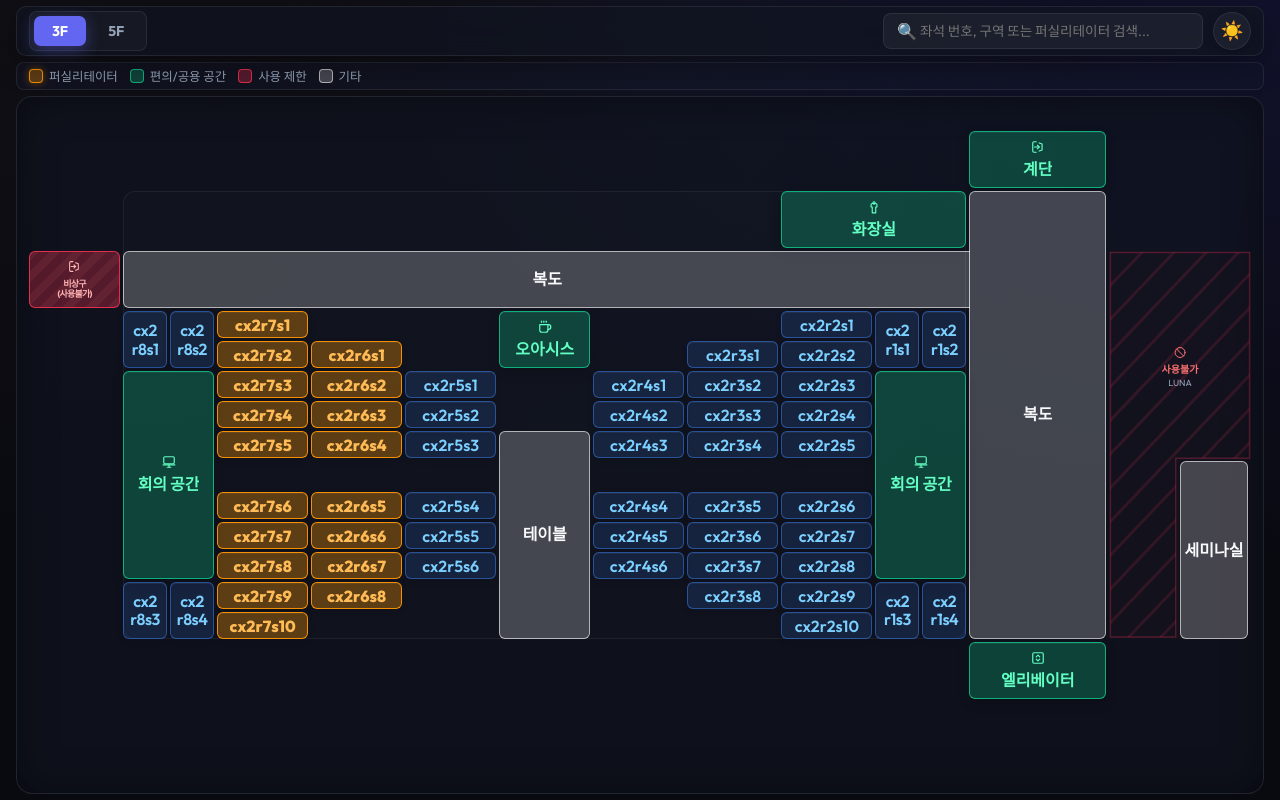
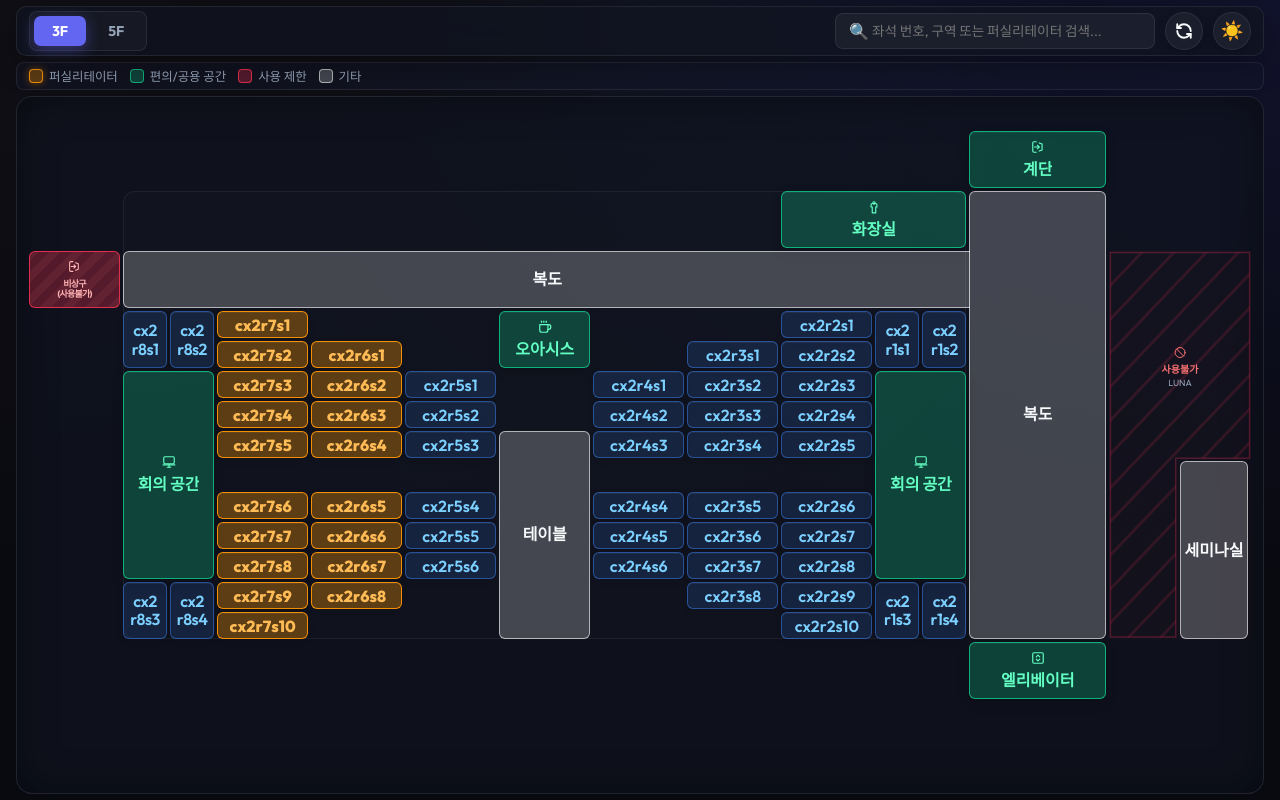
Before and after one commit to pnlkc/SeatingChart, a React (Vite) app: page / in a window 1280 px wide. Built offline with nearby package versions, Linux system fonts and the light colour scheme.

Commit message:
perf: 180도 뷰 회전 시 렌더링 프레임 병목 최적화

```diff
--- a/src/App.css
+++ b/src/App.css
@@ -1272,3 +1272,76 @@
   transition: transform 0.12s cubic-bezier(0.25, 0.46, 0.45, 0.94);
   will-change: transform;
 }
+
+/* 뷰 방향 전환 래퍼 및 회전 애니메이션 (GPU 3D 가속 적용) */
+.seating-grid-rotation-wrapper {
+  display: block;
+  transition: transform 0.4s cubic-bezier(0.25, 0.46, 0.45, 0.94);
+  will-change: transform;
+  backface-visibility: hidden;
+  perspective: 1000px;
+}
+
+/* 180도 회전 시 내부 콘텐츠(글자, 아이콘 등) 역보정 (개별 애니메이션 제거로 병목 최적화) */
+.seating-grid-rotation-wrapper[style*="rotate(180deg)"] .grid-cell .cell-icon-wrapper,
+.seating-grid-rotation-wrapper[style*="rotate(180deg)"] .grid-cell .cell-text,
+.seating-grid-rotation-wrapper[style*="rotate(180deg)"] .restricted-l-content {
+  transform: rotate(180deg);
+}
+
+/* 180도 회전 시 글자 아래에 아이콘이 가려지거나 뒤집히는 레이아웃 정렬 보정 */
+.seating-grid-rotation-wrapper[style*="rotate(180deg)"] .grid-cell {
+  flex-direction: column-reverse !important;
+}
+
+.seating-grid-rotation-wrapper[style*="rotate(180deg)"] .restricted-l-content > div {
+  flex-direction: column-reverse !important;
+}
+
+/* 뷰 전환 버튼 스타일 */
+.view-direction-btn {
+  background: rgba(255, 255, 255, 0.05);
+  border: 1px solid var(--border-glass);
+  color: var(--text-primary);
+  width: 38px;
+  height: 38px;
+  border-radius: 50%;
+  display: flex;
+  justify-content: center;
+  align-items: center;
+  cursor: pointer;
+  transition: all 0.3s cubic-bezier(0.4, 0, 0.2, 1);
+  box-shadow: 0 4px 12px rgba(0, 0, 0, 0.15);
+}
+
+.view-direction-btn:hover {
+  background: rgba(255, 255, 255, 0.12);
+  border-color: var(--border-glass-focus);
+  transform: scale(1.08) rotate(15deg);
+  box-shadow: 0 0 12px rgba(99, 102, 241, 0.3);
+}
+
+/* 뷰 전환 활성화(계단 뷰) 시 버튼 자체 180도 회전 및 액티브 칼라 입체화 */
+.view-direction-btn.rotated-active {
+  transform: rotate(180deg) !important;
+  color: #fb923c !important;
+  border-color: rgba(251, 146, 60, 0.4) !important;
+  background: rgba(251, 146, 60, 0.08) !important;
+  box-shadow: 0 0 15px rgba(251, 146, 60, 0.2) !important;
+}
+
+.view-direction-btn.rotated-active:hover {
+  transform: scale(1.08) rotate(195deg) !important;
+}
+
+/* 라이트 테마 대응 */
+.light-theme .view-direction-btn {
+  background: rgba(0, 0, 0, 0.03);
+  border: 1px solid rgba(15, 23, 42, 0.08);
+}
+
+.light-theme .view-direction-btn.rotated-active {
+  color: #c2410c !important;
+  border-color: rgba(194, 65, 12, 0.4) !important;
+  background: rgba(194, 65, 12, 0.06) !important;
+}
--- a/src/App.jsx
+++ b/src/App.jsx
@@ -113,9 +113,13 @@ export default function App() {
     zoomRef.current = zoom;
   }, [zoom]);
 
-  // 층/구역 전환 시 줌 100% 초기화
+  // 뷰 방향 상태 정의: 'elevator' (엘리베이터 기준 - 기본값), 'stairs' (계단 기준)
+  const [viewDirection, setViewDirection] = useState('elevator');
+
+  // 층/구역 전환 시 줌 100% 및 뷰 방향 초기화
   useEffect(() => {
     setZoom(1);
+    setViewDirection('elevator');
   }, [activeFloor, activeZone]);
 
   // 모바일 브라우저 자체 줌(핀치 줌, 더블 탭 줌) 방지
@@ -914,6 +918,18 @@ export default function App() {
         {/* 모바일 전용 우측 액션 버튼 */}
         <div className="header-mobile-actions">
           <button
+            className={`view-direction-btn ${viewDirection === 'stairs' ? 'rotated-active' : ''}`}
+            onClick={() => setViewDirection((prev) => prev === 'elevator' ? 'stairs' : 'elevator')}
+            title={viewDirection === 'elevator' ? "계단 기준 뷰로 전환" : "엘리베이터 기준 뷰로 전환"}
+          >
+            <svg width="18" height="18" viewBox="0 0 24 24" fill="none" stroke="currentColor" strokeWidth="2.5" strokeLinecap="round" strokeLinejoin="round" className="view-direction-icon">
+              <path d="M21 12a9 9 0 0 0-9-9 9.75 9.75 0 0 0-6.74 2.74L3 8" />
+              <path d="M3 3v5h5" />
+              <path d="M3 12a9 9 0 0 0 9 9 9.75 9.75 0 0 0 6.74-2.74L21 16" />
+              <path d="M16 16h5v5" />
+            </svg>
+          </button>
+          <button
             className="theme-toggle-btn"
             onClick={() => setIsLightTheme(!isLightTheme)}
             title={isLightTheme ? "다크모드로 전환" : "라이트모드로 전환"}
@@ -956,6 +972,18 @@ export default function App() {
             )}
           </div>
           <button
+            className={`view-direction-btn pc-only ${viewDirection === 'stairs' ? 'rotated-active' : ''}`}
+            onClick={() => setViewDirection((prev) => prev === 'elevator' ? 'stairs' : 'elevator')}
+            title={viewDirection === 'elevator' ? "계단 기준 뷰로 전환" : "엘리베이터 기준 뷰로 전환"}
+          >
+            <svg width="18" height="18" viewBox="0 0 24 24" fill="none" stroke="currentColor" strokeWidth="2.5" strokeLinecap="round" strokeLinejoin="round" className="view-direction-icon">
+              <path d="M21 12a9 9 0 0 0-9-9 9.75 9.75 0 0 0-6.74 2.74L3 8" />
+              <path d="M3 3v5h5" />
+              <path d="M3 12a9 9 0 0 0 9 9 9.75 9.75 0 0 0 6.74-2.74L21 16" />
+              <path d="M16 16h5v5" />
+            </svg>
+          </button>
+          <button
             className="theme-toggle-btn pc-only"
             onClick={() => setIsLightTheme(!isLightTheme)}
             title={isLightTheme ? "다크모드로 전환" : "라이트모드로 전환"}
@@ -1002,7 +1030,16 @@ export default function App() {
             }}
           >
             <div
-              className="seating-grid"
+              className="seating-grid-rotation-wrapper"
+              style={{
+                transform: viewDirection === 'stairs' ? 'rotate(180deg)' : 'none',
+                transformOrigin: 'center center',
+                width: '100%',
+                height: '100%',
+              }}
+            >
+              <div
+                className="seating-grid"
               style={{
                 transform: isMobile ? `scale(${zoom})` : 'none',
                 transformOrigin: 'top left',
@@ -1393,6 +1430,7 @@ export default function App() {
               );
             })
           )}
+            </div>
           </div>
         </div>
       </div>
```
